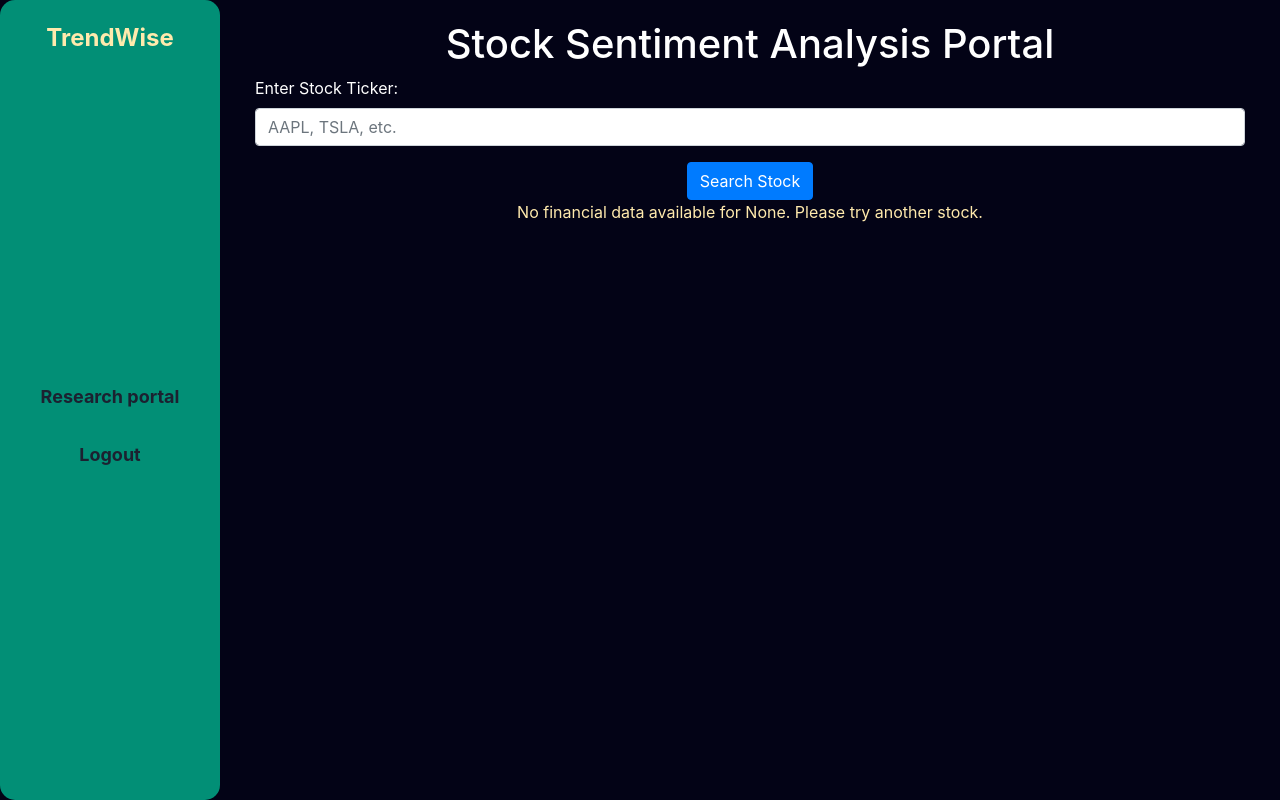
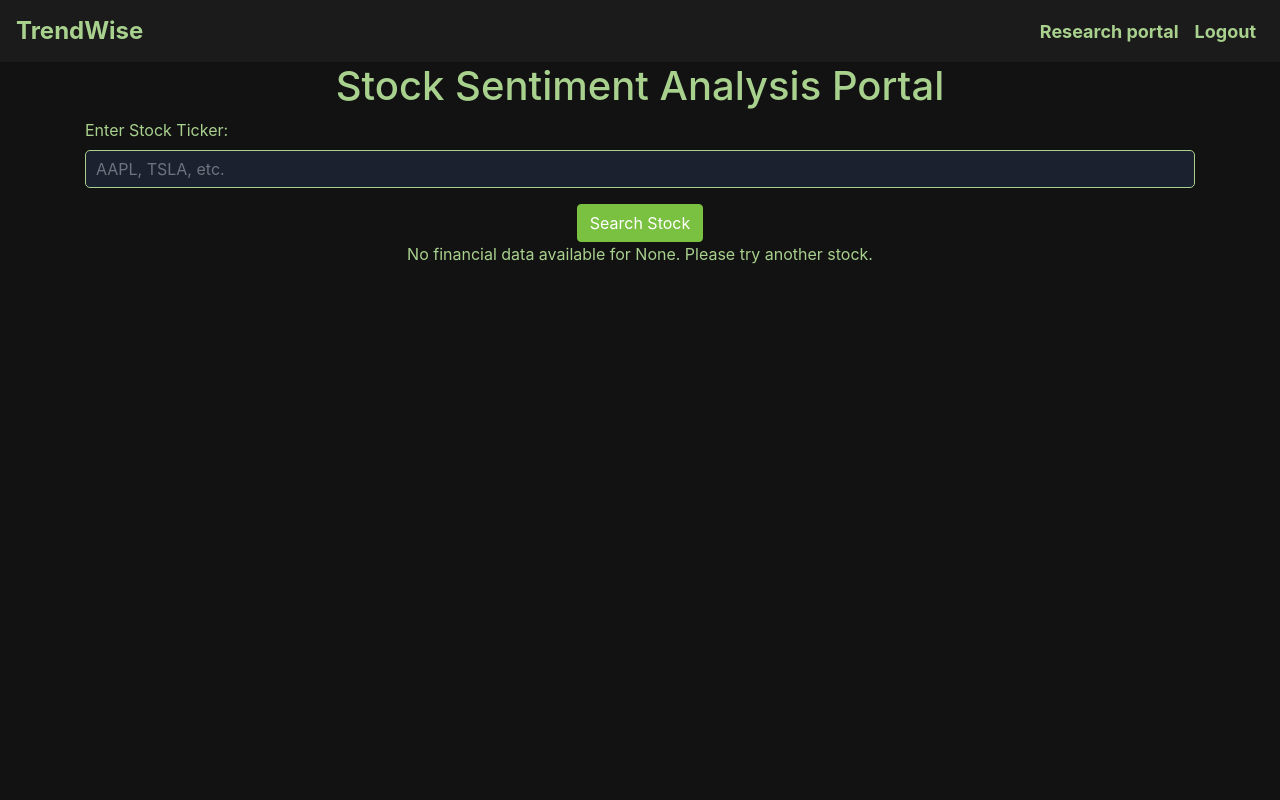
Before and after one commit to TylerEscuriex/stock-trends-project, a Flask app: page / in a window 1280 px wide. Run offline with Flask 3, Linux system fonts and the light colour scheme; a user stored in the database is signed in; some libraries are stand-ins or nearby versions.

Commit message:
ui adjustments

```diff
--- a/CMPS420-TrendWise/TrendWise/website/templates/base.html
+++ b/CMPS420-TrendWise/TrendWise/website/templates/base.html
@@ -14,104 +14,99 @@
 
   <style>
     body {
-      background-color: rgb(3, 3, 22);
+      background-color: #121212; /* Black background */
+      color: #A9D18E; /* Light green text */
       display: flex;
+      flex-direction: column;
     }
 
-    /* Left-aligned vertical navbar with custom colors */
-    .sidebar {
-      background-color: #028F76;
-      border-radius: 15px;
-      padding-top: 20px;
-      padding-bottom: 20px;
-      padding-left: 10px;
-      padding-right: 10px;
-      min-height: 100vh; /* Full height */
-      width: 220px; /* Fixed width for sidebar */
-      display: flex;
-      flex-direction: column;
-      align-items: center;
+    /* Top navbar styling */
+    .navbar {
+      background-color: #1B1B1B; /* Darker black for navbar */
+      border-radius: 0;
     }
 
-    /* Centered Logo styling */
-    .sidebar .logo {
+    .navbar-nav .nav-link {
+      color: #A9D18E !important; /* Light green text */
+      font-size: 18px;
+      font-weight: bold;
+    }
+
+    .navbar-nav .nav-link:hover {
+      background-color: #2A2A2A !important; /* Darker gray hover background */
+      color: #7AC142 !important; /* Brighter green on hover */
+      border-radius: 10px;
+    }
+
+    .navbar-brand {
       font-size: 24px;
       font-weight: bold;
-      color: #FFEAAD;
-      text-align: center;
-      margin-bottom: 30px;
+      color: #A9D18E; /* Light green text */
     }
 
-    .nav-link {
-      color: #1C2130 !important;
-      margin-bottom: 15px;
-      font-size: 18px;
-      font-weight: bold;
-      display: block;
-      text-align: center;
+    .navbar-toggler {
+      border-color: #A9D18E;
+    }
+
+    .navbar-toggler-icon {
+      background-color: #A9D18E;
+    }
+
+    /* Main content section */
+    .content {
+      padding: 20px;
+      color: #A9D18E; /* Light green text */
+    }
+
+    /* Table styling */
+    table {
+      background-color: #1B1B1B; /* Dark background */
+      color: #A9D18E; /* Light green text */
+      border: 1px solid #2A2A2A; /* Dark gray border */
+      border-radius: 5px; /* Slightly rounded corners */
       width: 100%;
     }
 
-    .nav-link.active {
-      color: #FFEAAD !important;
-      background-color: #1C2130 !important;
-      border-radius: 10px;
+    th {
+      background-color: #2A2A2A; /* Slightly lighter black for headers */
+      color: #7AC142; /* Brighter green for headers */
+      text-align: center;
+      padding: 12px;
+    }
+
+    td {
+      padding: 10px;
+      text-align: center;
+    }
+
+    /* Styling the input box and tables to have the same look */
+    .form-control {
+      background-color: #1B1B1B; /* Same dark background */
+      color: #A9D18E; /* Light green text */
+      border: 1px solid #2A2A2A; /* Dark border */
+      border-radius: 5px; /* Matching rounded corners */
       padding: 10px;
     }
 
-    .nav-link:hover {
-      color: #FFEAAD !important;
-      background-color: #1C2130 !important;
-      border-radius: 10px;
+    .form-control:focus {
+      border-color: #7AC142; /* Brighter green on focus */
+      box-shadow: 0 0 5px #7AC142; /* Glow effect */
     }
 
-    .navbar-toggler {
-      border-color: #1C2130;
+    .badge {
+      background-color: #7AC142; /* Brighter green badge */
+      color: #121212; /* Black text for badges */
     }
 
-    .navbar-toggler-icon {
-      background-color: #1C2130;
+    /* Button styles */
+    .btn-primary {
+      background-color: #7AC142; /* Brighter green buttons */
+      border-color: #7AC142;
     }
 
-    /* Main content section next to the sidebar */
-    .content {
-      flex-grow: 1;
-      padding: 20px;
-      color: white;
-    }
-
-    /* Custom styles for the table */
-    table {
-      background-color: #1C2130; /* Matches navbar */
-      color: white; /* Text color for table */
-      border: 1px solid #028F76; /* Optional: border for table */
-    }
-
-    th {
-      background-color: #028F76; /* Matches sidebar */
-      color: #FFEAAD; /* Header text color */
-    }
-
-    th, td {
-      padding: 10px; /* Padding for table cells */
-    }
-
-    /* Styles for the list group items */
-    .list-group-item {
-      background-color: #1C2130; /* Match the table background */
-      color: white; /* Set text color to white */
-      border: none; /* Remove border for a clean look */
-    }
-
-    /* Sentiment badge styles */
-    .badge {
-      background-color: #FFEAAD; /* Change badge background color */
-      color: #1C2130; /* Sentiment text color */
-    }
-
-    /* Alert box styles */
-    .alert {
-      border-radius: 10px;
+    .btn-primary:hover {
+      background-color: #A9D18E; /* Lighter green on hover */
+      border-color: #A9D18E;
     }
   </style>
 
@@ -119,46 +114,90 @@
 </head>
 
 <body>
-  <!-- Sidebar (left-aligned navbar) -->
-  <nav class="sidebar navbar navbar-expand-lg navbar-dark">
-    <button class="navbar-toggler" type="button" data-toggle="collapse" data-target="#navbar">
+  <!-- Top navbar -->
+  <nav class="navbar navbar-expand-lg navbar-dark">
+    <a class="navbar-brand" href="#" style="color: #A9D18E;">TrendWise</a>
+    <button class="navbar-toggler" type="button" data-toggle="collapse" data-target="#navbarNav">
       <span class="navbar-toggler-icon"></span>
     </button>
-
-    <!-- Centered Logo -->
-    <div class="logo">TrendWise</div>
-
-    <div class="collapse navbar-collapse" id="navbar">
-      <div class="navbar-nav flex-column w-100">
+    <div class="collapse navbar-collapse" id="navbarNav">
+      <ul class="navbar-nav ml-auto">
         {% if user.is_authenticated %}
-        <a class="nav-item nav-link" id="home" href="/">Research portal</a>
-        <a class="nav-item nav-link" id="logout" href="/logout">Logout</a>
+        <li class="nav-item">
+          <a class="nav-link" href="/">Research portal</a>
+        </li>
+        <li class="nav-item">
+          <a class="nav-link" href="/logout">Logout</a>
+        </li>
         {% else %}
-        <a class="nav-item nav-link" id="login" href="/login">Login</a>
-        <a class="nav-item nav-link" id="signUp" href="/sign-up">Sign Up</a>
+        <li class="nav-item">
+          <a class="nav-link" href="/login">Login</a>
+        </li>
+        <li class="nav-item">
+          <a class="nav-link" href="/sign-up">Sign Up</a>
+        </li>
         {% endif %}
-      </div>
+      </ul>
     </div>
   </nav>
 
-  <!-- Main content section -->
-  <div class="content">
-    {% with messages = get_flashed_messages(with_categories=true) %}
-    {% if messages %}
-    {% for category, message in messages %}
-    <div class="alert alert-{{ category }} alert-dismissible fade show" role="alert">
-      {{ message }}
-      <button type="button" class="close" data-dismiss="alert" aria-label="Close">
-        <span aria-hidden="true">&times;</span>
-      </button>
+
+  <div class="container">
+    {% block content %}
+    <!-- Data Tables Section (Table with Same Styling) -->
+    {% if headlines %}
+    <h3 align="center" style="color: #A9D18E;">Latest Headlines for {{ ticker }}:</h3>
+    <div class="table-responsive">
+      <table class="table table-bordered table-striped">
+        <thead>
+          <tr>
+            <th>Headline</th>
+            <th>Sentiment</th>
+          </tr>
+        </thead>
+        <tbody>
+          {% for headline, sentiment in headlines %}
+          <tr>
+            <td>{{ headline }}</td>
+            <td>{{ sentiment }}</td>
+          </tr>
+          {% endfor %}
+        </tbody>
+      </table>
     </div>
-    {% endfor %}
     {% endif %}
-    {% endwith %}
 
-    <div class="container">
-      {% block content %} {% endblock %}
+    {% if stockdata %}
+    <h3 align="center" style="color: #A9D18E;">Financial Data for {{ ticker }}:</h3>
+    <div class="table-responsive">
+      <table class="table table-bordered table-striped">
+        <thead>
+          <tr>
+            <th>Metric</th>
+            <th>Value</th>
+          </tr>
+        </thead>
+        <tbody>
+          {% for metric, value in stockdata.items() %}
+          <tr>
+            <td>{{ metric }}</td>
+            <td>{{ value }}</td>
+          </tr>
+          {% endfor %}
+        </tbody>
+      </table>
     </div>
+    {% else %}
+    <p align="center" style="color: #A9D18E;">No financial data available for {{ ticker }}. Please try another stock.</p>
+    {% endif %}
+
+    {% if recommendation %}
+    <h3 align="center" style="color: #A9D18E;">GPT Recommendation:</h3>
+    <p align="center" style="color: #A9D18E;">
+      {{ recommendation }}
+    </p>
+    {% endif %}
+    {% endblock %}
   </div>
 
   <script src="https://code.jquery.com/jquery-3.2.1.slim.min.js"
--- a/CMPS420-TrendWise/TrendWise/website/templates/home.html
+++ b/CMPS420-TrendWise/TrendWise/website/templates/home.html
@@ -2,25 +2,12 @@
 {% block title %}Stock Sentiment Analysis{% endblock %}
 
 {% block content %}
-<h1 align="center">Stock Sentiment Analysis Portal</h1>
-
-{% with messages = get_flashed_messages(with_categories=true) %}
-  {% if messages %}
-    {% for category, message in messages %}
-      <div class="alert alert-{{ category }} alert-dismissible fade show" role="alert">
-        {{ message }}
-        <button type="button" class="close" data-dismiss="alert" aria-label="Close">
-          <span aria-hidden="true">&times;</span>
-        </button>
-      </div>
-    {% endfor %}
-  {% endif %}
-{% endwith %}
+<h1 align="center" style="color: #A9D18E;">Stock Sentiment Analysis Portal</h1>
 
 <form method="POST">
   <div class="form-group">
-    <label for="ticker">Enter Stock Ticker:</label>
-    <input type="text" name="ticker" id="ticker" class="form-control" placeholder="AAPL, TSLA, etc." required />
+    <label for="ticker" style="color: #A9D18E;">Enter Stock Ticker:</label>
+    <input type="text" name="ticker" id="ticker" class="form-control" placeholder="AAPL, TSLA, etc." required style="background-color: #1C2130; color: #A9D18E; border: 1px solid #A9D18E;" />
   </div>
   <div align="center">
     <button type="submit" class="btn btn-primary">Search Stock</button>
@@ -28,20 +15,20 @@
 </form>
 
 {% if headlines %}
-  <h3 align="center" style="color:#FFEAAD">Latest Headlines for {{ ticker }}:</h3>
+  <h3 align="center" style="color: #A9D18E;">Latest Headlines for {{ ticker }}:</h3>
   <div class="table-responsive">
     <table class="table table-bordered table-striped">
       <thead>
         <tr>
-          <th>Headline</th>
-          <th>Sentiment</th>
+          <th style="color: #A9D18E;">Headline</th>
+          <th style="color: #A9D18E;">Sentiment</th>
         </tr>
       </thead>
       <tbody>
         {% for headline, sentiment in headlines %}
           <tr>
-            <td style="color:#FFEAAD">{{ headline }}</td>
-            <td style="color:#FFEAAD">{{ sentiment }}</td>
+            <td style="color: #A9D18E;">{{ headline }}</td>
+            <td style="color: #A9D18E;">{{ sentiment }}</td>
           </tr>
         {% endfor %}
       </tbody>
@@ -50,33 +37,34 @@
 {% endif %}
 
 {% if stockdata %}
-  <h3 align="center" style="color:#FFEAAD">Financial Data for {{ ticker }}:</h3>
+  <h3 align="center" style="color: #A9D18E;">Financial Data for {{ ticker }}:</h3>
   <div class="table-responsive">
     <table class="table table-bordered table-striped">
       <thead>
         <tr>
-          <th>Metric</th>
-          <th>Value</th>
+          <th style="color: #A9D18E;">Metric</th>
+          <th style="color: #A9D18E;">Value</th>
         </tr>
       </thead>
       <tbody>
         {% for metric, value in stockdata.items() %}
           <tr>
-            <td style="color:#FFEAAD">{{ metric }}</td>
-            <td style="color:#FFEAAD">{{ value }}</td>
+            <td style="color: #A9D18E;">{{ metric }}</td>
+            <td style="color: #A9D18E;">{{ value }}</td>
           </tr>
         {% endfor %}
       </tbody>
     </table>
   </div>
 {% else %}
-  <p align="center" style="color:#FFEAAD">No financial data available for {{ ticker }}. Please try another stock.</p>
+  <p align="center" style="color: #A9D18E;">No financial data available for {{ ticker }}. Please try another stock.</p>
 {% endif %}
 
 
+
 {% if recommendation %}
-  <h3 align="center" style="color:#FFEAAD">GPT Recommendation:</h3>
-  <p align="center" style="color:#FFEAAD">
+  <h3 align="center" style="color: #A9D18E;">GPT Recommendation:</h3>
+  <p align="center" style="color: #A9D18E;">
     {{ recommendation }}
   </p>
 {% endif %}
--- a/CMPS420-TrendWise/TrendWise/website/views.py
+++ b/CMPS420-TrendWise/TrendWise/website/views.py
@@ -6,7 +6,6 @@
 from transformers import pipeline
 import yfinance as yf
 import os
-
 
 
 
@@ -121,3 +120,15 @@
         recommendation=recommendation,
         user=current_user
     )
+
+def get_stock_history(ticker):
+    """
+    Fetch historical stock data for the given ticker.
+    """
+    try:
+        stock = yf.Ticker(ticker)
+        history = stock.history(period="1mo")  # Fetch 1 month's data
+        return history
+    except Exception as e:
+        print(f"Error fetching historical data for {ticker}: {e}")
+        return None
```
Also changed, not shown: CMPS420-TrendWise/TrendWise/requirements.txt (+65 -3 lines), CMPS420-TrendWise/TrendWise/instance/database.db.
